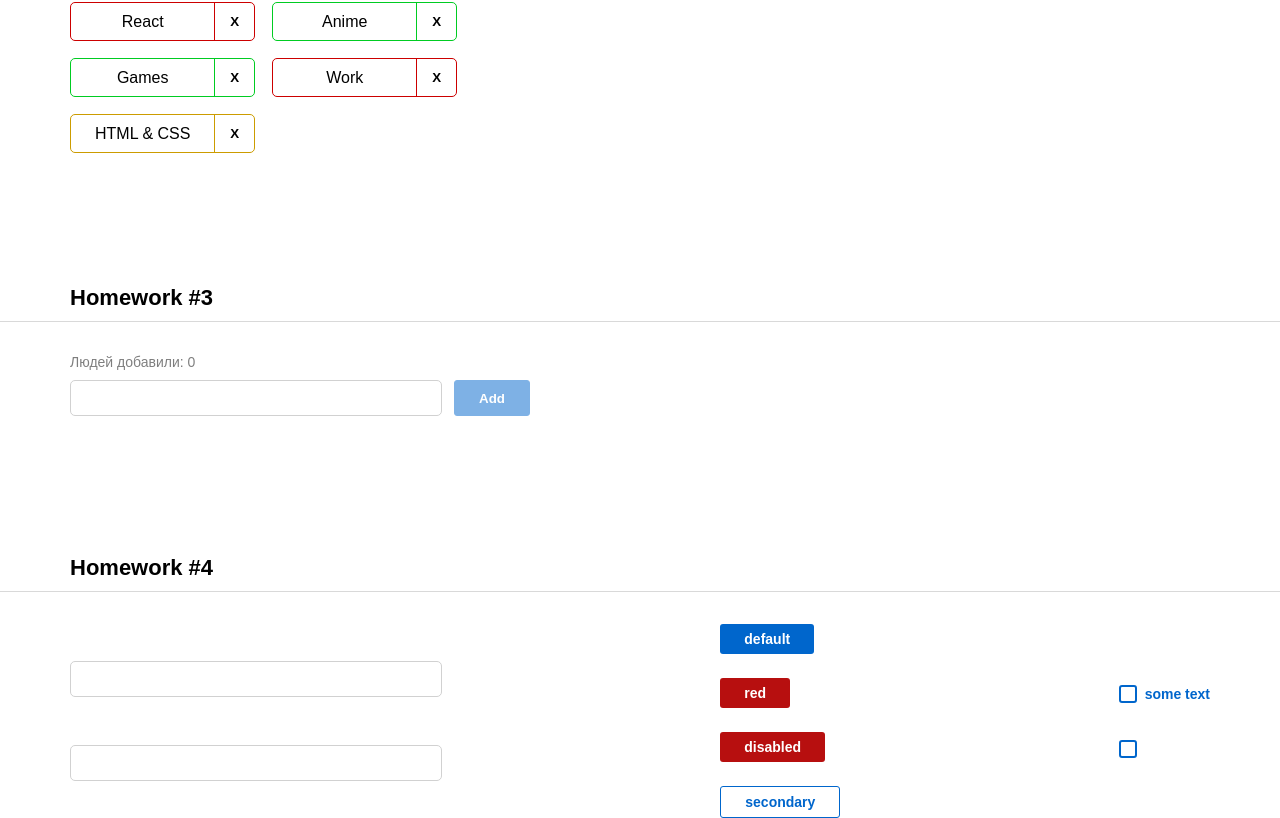
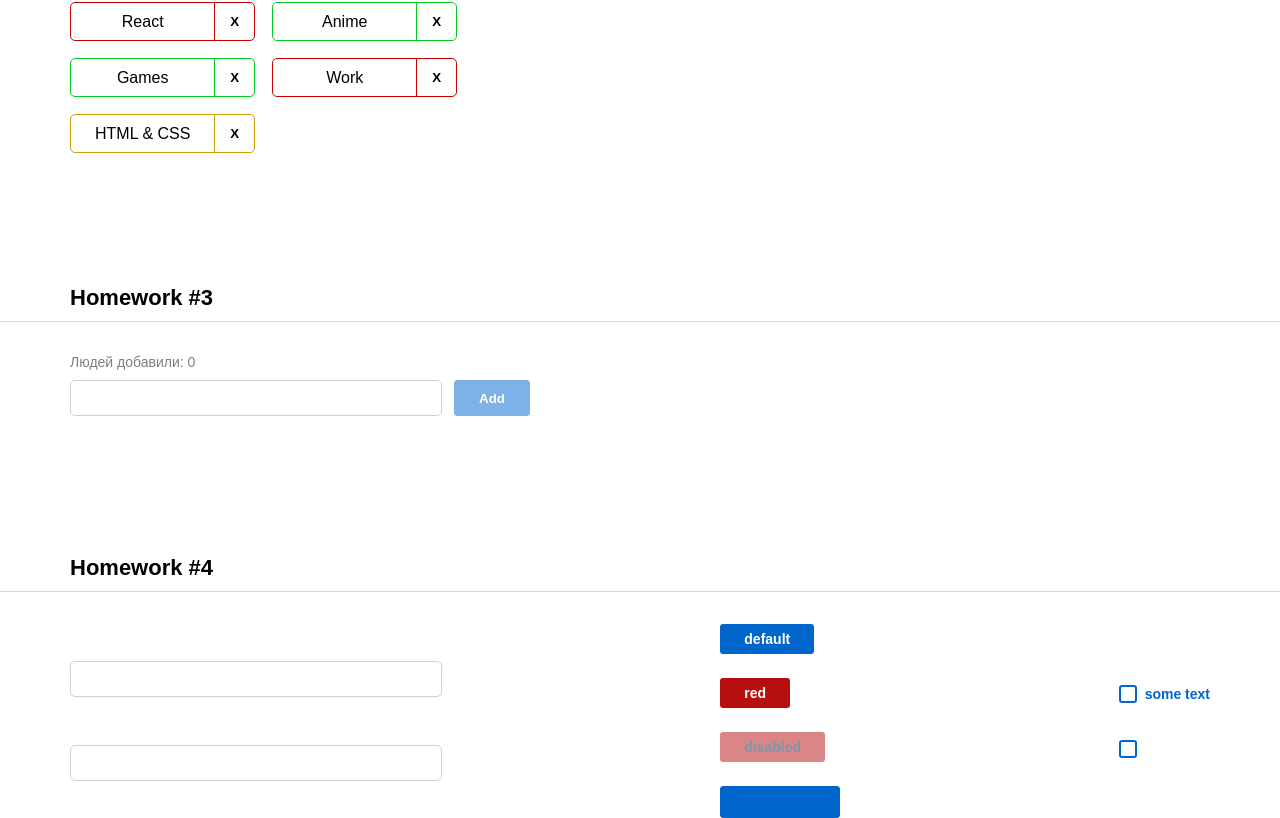
Before and after one commit to Sikstep/hwAuto, a React (Create React App) app: page /#/pre-junior in a window 1280 px wide. Shown: the part 735-1553 px from the top of the page. Built offline with nearby package versions, Linux system fonts and the light colour scheme.

Commit message:
AutoHW - #4 middle

```diff
--- a/src/s2-homeworks/hw04/common/c2-SuperButton/SuperButton.tsx
+++ b/src/s2-homeworks/hw04/common/c2-SuperButton/SuperButton.tsx
@@ -17,8 +17,9 @@ const SuperButton: React.FC<SuperButtonPropsType> = (
         ...restProps // все остальные пропсы попадут в объект restProps, там же будет children
     }
 ) => {
-    const finalClassName = xType === 'red' ? `${s.button} ${s.red}` :
-    xType === 'secondary' ? `${s.button} ${s.secondary}` : `${s.button} ${s.default}`;// задачка на смешивание классов
+    const finalClassName = `${s.button} ${xType === 'red' ? s.red : s.default}
+    ${xType === 'secondary' ? s.secondary : s.default}
+    ${disabled ? s.disabled : s.default}`;// задачка на смешивание классов
 
     return (
         <button
```
